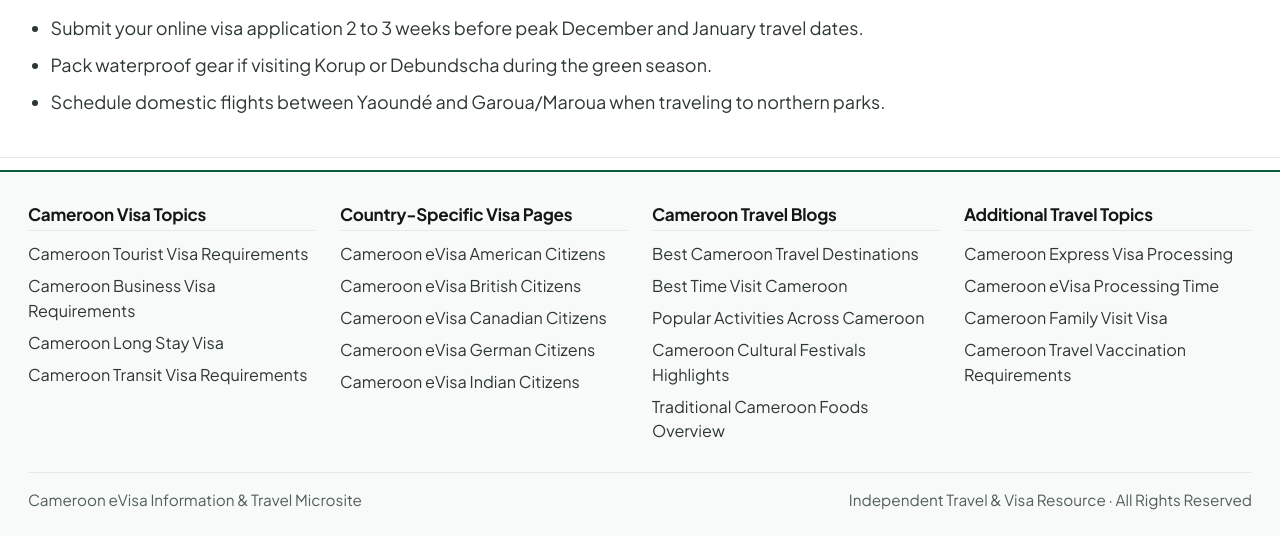
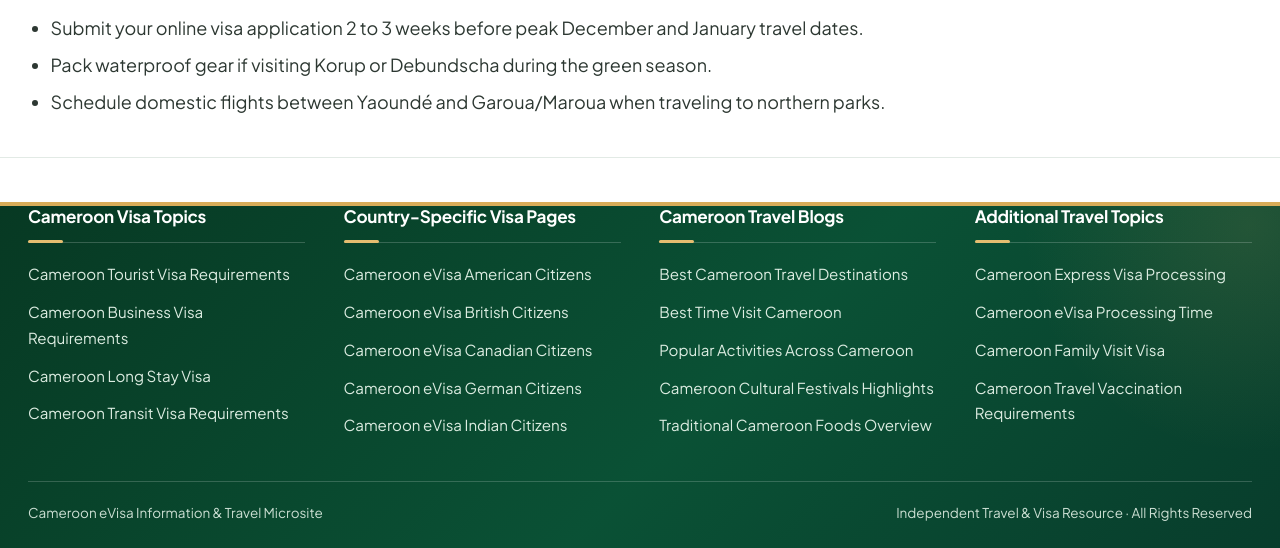
Before and after one commit to webdeveloper9872-coder/cameroon-evisa, a plain HTML site: page when-to-visit-cameroon.html in a window 1280 px wide. Shown: the part 1411-1959 px from the top of the page. Drawn offline with Linux system fonts and the light colour scheme.

Commit message:
Update when-to-visit-cameroon.html

```diff
--- a/when-to-visit-cameroon.html
+++ b/when-to-visit-cameroon.html
@@ -590,63 +590,41 @@ a:hover {
   }
 }
 
-/* Four-Column Footer */
+/* Refined footer: consistent across desktop and mobile */
 .site-footer {
-  background: var(--bg-subtle);
-  border-top: 2px solid var(--accent-emerald);
-  padding: 32px 0 24px;
-  margin-top: 12px;
+  position: relative;
+  background: linear-gradient(135deg, #073923 0%, #0a5135 56%, #083d2c 100%);
+  color: #eef8f0;
+  border-top: 4px solid #d8ac58;
+  padding: 0 0 24px;
+  margin-top: 44px;
+  overflow: hidden;
 }
-
-.footer-grid {
-  display: grid;
-  grid-template-columns: repeat(4, 1fr);
-  gap: 24px;
+.site-footer::before {
+  content: "";
+  position: absolute;
+  width: 460px; height: 460px; border-radius: 50%;
+  right: -200px; top: -210px;
+  background: radial-gradient(circle, rgba(226,185,101,.12), transparent 70%);
+  pointer-events: none;
 }
-
-.footer-col h3 {
-  font-family: 'Plus Jakarta Sans', sans-serif;
-  font-size: 0.95rem;
-  font-weight: 700;
-  color: var(--text-primary);
-  margin-bottom: 10px;
-  padding-bottom: 6px;
-  border-bottom: 1px solid var(--border-light);
-}
-
-.footer-col ul {
-  list-style: none;
-  padding: 0;
-  margin: 0;
-}
-
-.footer-col li {
-  margin-bottom: 7px;
-  line-height: 1.38;
-}
-
-.footer-col a {
-  font-size: 0.9rem;
-  color: var(--text-secondary);
-  text-decoration: none;
-}
-
-.footer-col a:hover {
-  color: var(--accent-emerald);
-  text-decoration: underline;
-}
-
-.footer-bottom {
-  margin-top: 22px;
-  padding-top: 14px;
-  border-top: 1px solid var(--border-light);
-  display: flex;
-  flex-wrap: wrap;
-  justify-content: space-between;
-  gap: 10px;
-  font-size: 0.85rem;
-  color: var(--text-muted);
-}
+.site-footer .site-container { position: relative; z-index: 1; }
+.footer-intro { display: flex; align-items: center; justify-content: space-between; flex-wrap: wrap; gap: 12px 26px; border-bottom: 1px solid rgba(255,255,255,.18); padding: 33px 0 28px; margin-bottom: 27px; }
+.footer-intro h2 { font-family: 'Fraunces', Georgia, serif; color: #fff; font-size: clamp(1.3rem,2vw,1.85rem); margin: 0 0 5px; }
+.footer-intro p { max-width: 720px; color: #d4e9dc; font-size: .88rem; margin: 0; }
+.footer-home { display: inline-flex; align-items: center; gap: 10px; border: 1px solid rgba(255,255,255,.37); border-radius: 999px; padding: 10px 19px; color: #fff; font-size: .85rem; font-weight: 700; text-decoration: none; transition: background .2s, transform .2s; white-space: nowrap; }
+.footer-home:hover,.footer-home:focus-visible { background: rgba(255,255,255,.13); transform: translateY(-2px); color: #fff; }
+.footer-grid { display: grid; grid-template-columns: repeat(4,minmax(0,1fr)); gap: clamp(22px,3vw,52px); }
+.footer-col { min-width: 0; }
+.site-footer .footer-col h3 { font-family: 'Plus Jakarta Sans',sans-serif; color: #fff; font-size: .95rem; font-weight: 700; margin: 0 0 17px; padding: 0 0 13px; border-bottom: 1px solid rgba(255,255,255,.19); }
+.site-footer .footer-col h3::after { content: ""; display: block; width: 35px; height: 3px; background: #e5bd70; border-radius: 4px; position: relative; top: 14px; }
+.site-footer .footer-col ul { list-style: none; padding: 0; margin: 0; }
+.site-footer .footer-col li { margin: 0 0 12px; line-height: 1.4; }
+.site-footer .footer-col a { color: #dcece1; font-size: .84rem; line-height: 1.5; text-decoration: none; transition: color .2s, padding-left .2s; overflow-wrap: anywhere; }
+.site-footer .footer-col a:hover,.site-footer .footer-col a:focus-visible { color: #ffdf9b; padding-left: 5px; text-decoration: none; }
+.site-footer .footer-bottom { margin-top: 32px; padding-top: 20px; border-top: 1px solid rgba(255,255,255,.18); color: #ccdfd3; font-size: .75rem; display: flex; flex-wrap: wrap; justify-content: space-between; gap: 8px 22px; }
+@media (max-width: 991px) { .site-footer .footer-grid {grid-template-columns:repeat(2,minmax(0,1fr)); gap:28px 34px;} }
+@media (max-width: 576px) { .site-footer .footer-grid {grid-template-columns:1fr;gap:24px;} .footer-intro{padding:27px 0 23px; margin-bottom:24px;} .footer-home{width:100%;justify-content:center;} .site-footer .footer-bottom{flex-direction:column;} }
 /* Floated supporting images stay directly beneath the relevant heading when they stack. */
 @media (max-width: 900px) {
   .content-section .site-container > h2 + img.standalone-img.float-right,
```
